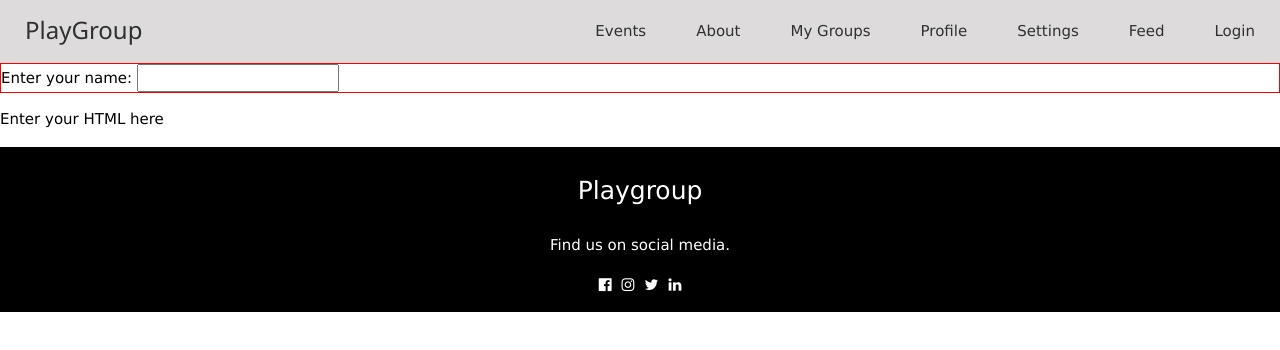
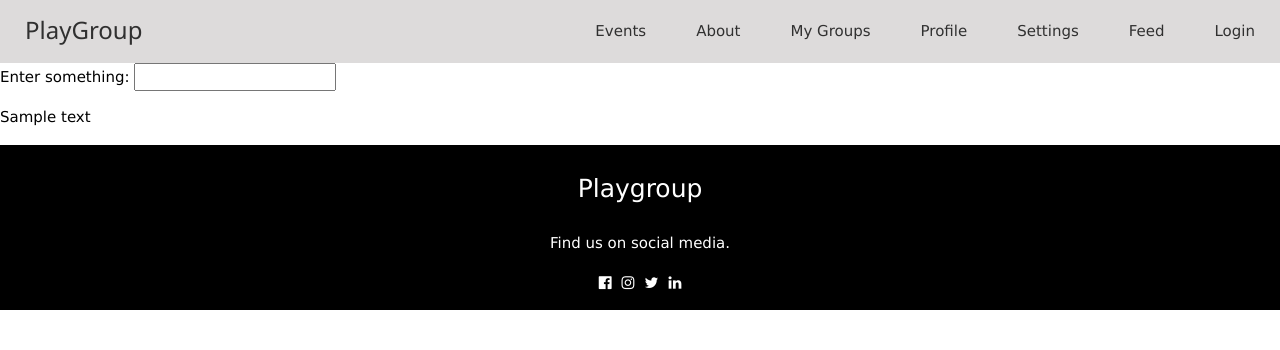
Before and after one commit to jmh9171/SeniorSeminarProject_, a Next.js app: page /profileEditForm in a window 1280 px wide. Shown: the top 350 px of the page. Built offline with nearby package versions, Linux system fonts and the light colour scheme.

Commit message:
Changes pages
Updated profile

```diff
--- a/components/mainProfile/index.jsx
+++ b/components/mainProfile/index.jsx
@@ -78,15 +78,9 @@ const Mainprofile = () => (
                 <br></br>
                 <EditText/>
 
-                <p style={{fontSize: "20px", color: "black"}}><a href="/profileEditForm">Edit Info</a></p>
+          <center><p style={{fontSize: "20px", color: "black"}}><a href="/profileEditForm">Edit Info</a></p></center>
 
 
-
-{/*
-                <div className="w3-light-grey w3-round-xlarge w3-small">
-                <center><p><i className="fa fa-star fa-fw w3-margin-right w3-text-yellow" /><i className="fa fa-star fa-fw w3-margin-right w3-text-yellow" /><i className="fa fa-star fa-fw w3-margin-right w3-text-yellow" /></p></center>
-                </div>
- */}
 
                 <br />
                 <br />
--- a/pages/profile.js
+++ b/pages/profile.js
@@ -19,7 +19,6 @@ return(
     <Header/>
 
 <meta charSet="UTF-8" />
-<style dangerouslySetInnerHTML={{__html: "\nhtml,body,h1,h2,h3,h4,h5,h6 {font-family: \"Roboto\", sans-serif}\n" }} />
 
     <div>
         <meta charSet="UTF-8" />
--- a/pages/profileEditForm.js
+++ b/pages/profileEditForm.js
@@ -34,11 +34,12 @@ export default function about() {
             {/* Put code here */}
 
             <div>
-        <div className="awesome" style={{border: '1px solid red'}}>
-          <label htmlFor="name">Enter your name: </label>
-          <input type="text" id="name" />
+
+        <div className="test">
+          <label htmlFor="text2">Enter something: </label>
+          <input type="text" id="text2" />
         </div>
-        <p>Enter your HTML here</p>
+        <p>Sample text</p>
       </div>
 
           </div>
```
